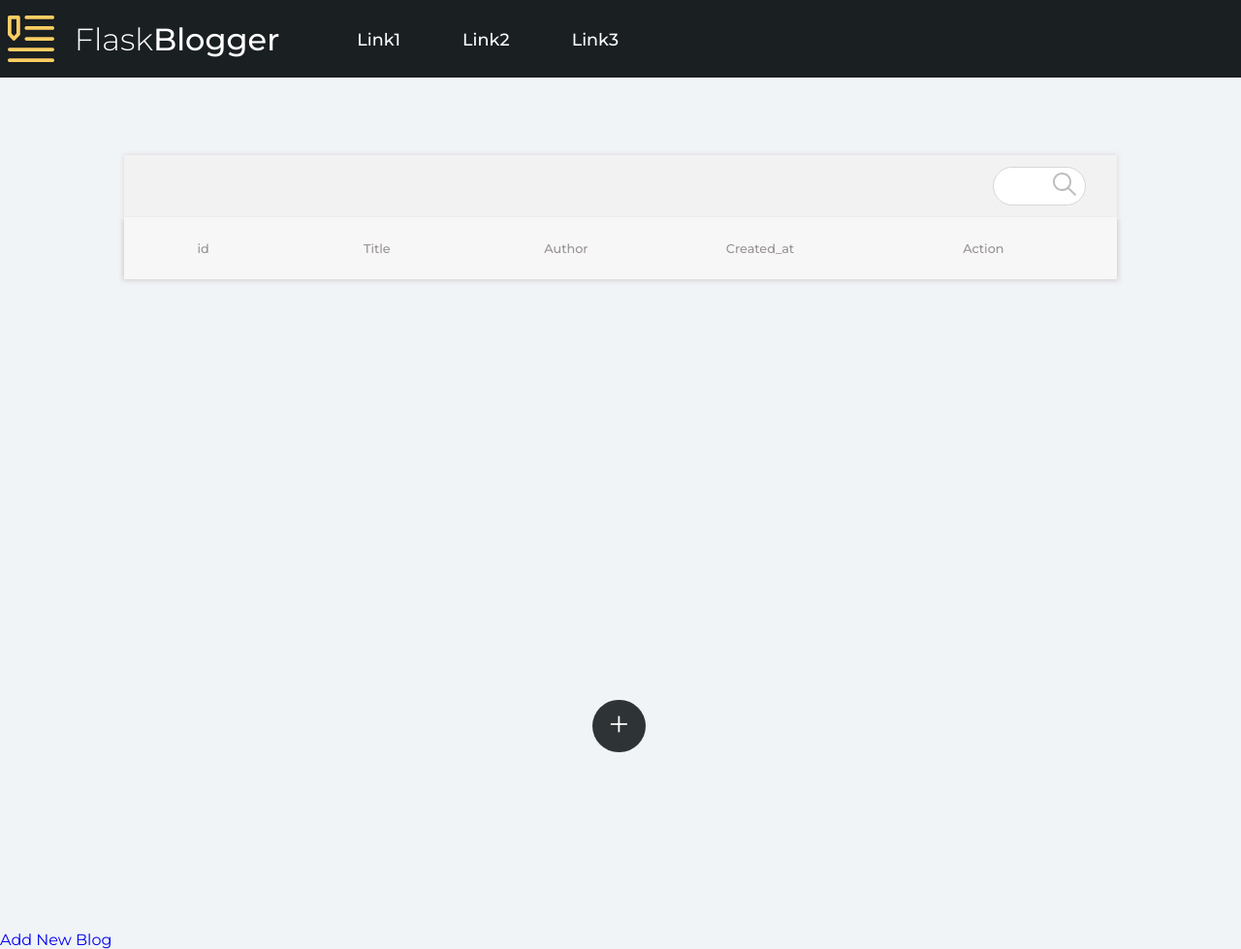
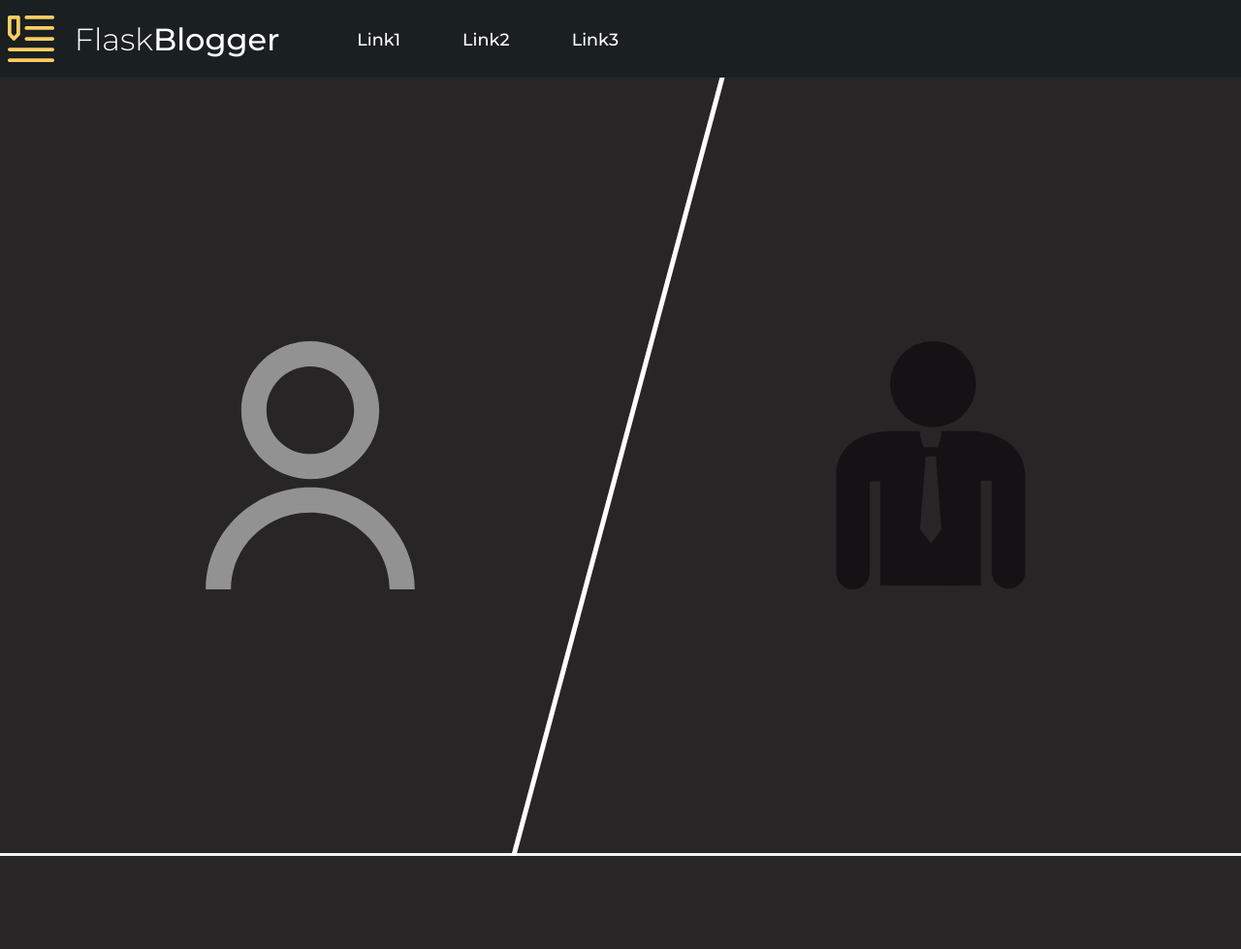
Before and after one commit to lamrouahmed/Flask, a Flask app: page / in a window 1280 px wide. Shown: the whole page at 97% size. After the commit the page ends 883 px from the top, so only its background shows below. Run offline with Flask 2, Linux system fonts and the light colour scheme; data that the repository does not hold is empty.

Commit message:
Added User/Admin functionnality

```diff
--- a/app.py
+++ b/app.py
@@ -5,8 +5,11 @@
 app = Flask(__name__)
 app.config['SQLALCHEMY_DATABASE_URI'] = 'mysql://root:''@localhost/blog'
 app.config['SQLALCHEMY_TRACK_MODIFICATIONS'] = False
+
 db = SQLAlchemy(app)
 
+ADMIN_USERNAME = 'admin'
+ADMIN_PASSWORD = 'flaskblog'
 
 class Blog(db.Model):
     id = db.Column(db.Integer, primary_key=True)
@@ -23,8 +26,30 @@
 
 @app.route('/')
 def index():
+    return render_template('index.html')
+
+@app.route('/admin')
+def admin():
+    return render_template('admin_login.html')
+
+@app.route('/authenticate_admin', methods = ['POST'])
+def authenticate_admin():
+    username = request.form.get('username')
+    password = request.form.get('password')
+
+    if username == ADMIN_USERNAME and password == ADMIN_PASSWORD:
+        # * Login Success
+        blogs = Blog.query.order_by(Blog.created_at).all()
+
+        return render_template('admin_index.html', blogs = blogs)
+    else:
+        # ! Login Unsuccessful
+        return render_template('admin_login.html', error = True)
+
+@app.route('/users')
+def users():
     blogs = Blog.query.order_by(Blog.created_at).all()
-    return render_template('index.html', blogs =  blogs)
+    return render_template('users_index.html', blogs =  blogs)
 
 @app.route('/delete/<int:id>')
 def delete(id):
--- /dev/null
+++ b/static/css/index.css
@@ -0,0 +1,124 @@
+@import url("https://fonts.googleapis.com/css2?family=Montserrat:wght@100;200;300;400;500;600;700;800;900&display=swap");
+*,
+*::after,
+*::before {
+  margin: 0;
+  padding: 0;
+  list-style: none;
+  text-decoration: none;
+  -webkit-box-sizing: border-box;
+          box-sizing: border-box;
+  font-family: 'Montserrat', sans-serif;
+}
+
+html {
+  height: 100%;
+}
+
+body {
+  height: 100%;
+  overflow: hidden;
+}
+
+.wrapper {
+  display: -webkit-box;
+  display: -ms-flexbox;
+  display: flex;
+  width: 100%;
+  height: 100%;
+  position: relative;
+}
+
+.wrapper::after {
+  content: '';
+  position: absolute;
+  display: block;
+  height: 104%;
+  width: 5px;
+  background-color: #FFF;
+  top: -15px;
+  right: 50%;
+  -webkit-transform: rotate(15deg);
+          transform: rotate(15deg);
+}
+
+.wrapper > div {
+  height: 100%;
+  width: 50%;
+  position: relative;
+}
+
+.wrapper .svg {
+  height: 100%;
+  width: 100%;
+  display: -webkit-box;
+  display: -ms-flexbox;
+  display: flex;
+  -webkit-box-align: center;
+      -ms-flex-align: center;
+          align-items: center;
+  -webkit-box-pack: center;
+      -ms-flex-pack: center;
+          justify-content: center;
+  background-color: #272525;
+  cursor: pointer;
+  position: relative;
+}
+
+.wrapper .svg:hover svg {
+  opacity: 1;
+  -webkit-transition: all 200ms ease-in-out;
+  transition: all 200ms ease-in-out;
+}
+
+.wrapper .svg:hover::after {
+  left: 42%;
+  opacity: 1;
+  -webkit-transition: all 200ms ease-in-out;
+  transition: all 200ms ease-in-out;
+}
+
+.wrapper .svg::after {
+  content: 'Text';
+  position: absolute;
+  color: #FFF;
+  font-size: 3rem;
+  bottom: 20%;
+  opacity: 0;
+  -webkit-transition: all 200ms ease-in-out;
+  transition: all 200ms ease-in-out;
+  left: 20%;
+  font-weight: 200;
+}
+
+.wrapper .svg svg {
+  height: 40%;
+  width: 40%;
+  fill: #FFF;
+  opacity: .5;
+  -webkit-transition: all 200ms ease-in-out;
+  transition: all 200ms ease-in-out;
+}
+
+.wrapper .svg1::after {
+  content: 'Utilisateurs';
+}
+
+.wrapper .svg1:hover::after {
+  left: 34%;
+  opacity: 1;
+  -webkit-transition: all 200ms ease-in-out;
+  transition: all 200ms ease-in-out;
+}
+
+.wrapper .svg2::after {
+  content: 'Admin';
+}
+
+.wrapper .svg2:hover::after {
+  left: 40%;
+  opacity: 1;
+  -webkit-transition: all 200ms ease-in-out;
+  transition: all 200ms ease-in-out;
+}
+/*# sourceMappingURL=style.css.map */
--- a/templates/edit.html
+++ b/templates/edit.html
@@ -1,7 +1,7 @@
 {% extends 'layout.html' %}
 
 {% block css %}
-<link rel="stylesheet" href="../static/css/form/form.css">
+  <link rel="stylesheet" href="../static/css/form/form.css">
 {% endblock css %}
 
 {% block title %}
--- a/templates/index.html
+++ b/templates/index.html
@@ -1,106 +1,46 @@
 {% extends 'layout.html' %}
 
 {% block css %}
-<link rel="stylesheet" href="../static/css/index/style.css">
+  <link rel="stylesheet" href="../static/css/index.css">
 {% endblock css %}
 
 {% block title %}
-<title>Home</title>
+  <title>FlaskBlogger</title>
 {% endblock title %}
 
 {% block body %}
-    <div class="Wrapper">
-        <div class="demandeWrapper">
-            <div class="actions">
-                <div class="searchContainer">
-                    <input type="text" class="search">
-                    <div class="searchSvg">
-                        <svg version="1.1" id="Capa_1" xmlns="http://www.w3.org/2000/svg"
-                            xmlns:xlink="http://www.w3.org/1999/xlink" x="0px" y="0px" viewBox="0 0 511.999 511.999"
-                            style="enable-background:new 0 0 511.999 511.999;" xml:space="preserve">
-
-                            <path
-                                d="M508.874,478.708L360.142,329.976c28.21-34.827,45.191-79.103,45.191-127.309c0-111.75-90.917-202.667-202.667-202.667    S0,90.917,0,202.667s90.917,202.667,202.667,202.667c48.206,0,92.482-16.982,127.309-45.191l148.732,148.732    c4.167,4.165,10.919,4.165,15.086,0l15.081-15.082C513.04,489.627,513.04,482.873,508.874,478.708z M202.667,362.667    c-88.229,0-160-71.771-160-160s71.771-160,160-160s160,71.771,160,160S290.896,362.667,202.667,362.667z" />
-
-                    </div>
-                </div>
+  <div class="wrapper">
+    <div class="auteurs">
+        <a href="{{ url_for('users') }}">
+            <div class="svg svg1">
+                <svg version="1.1" id="Capa_1" xmlns="http://www.w3.org/2000/svg"
+                    xmlns:xlink="http://www.w3.org/1999/xlink" x="0px" y="0px" viewBox="0 0 19.738 19.738"
+                    style="enable-background:new 0 0 19.738 19.738;" xml:space="preserve">
+                    <path d="M18.18,19.738h-2c0-3.374-2.83-6.118-6.311-6.118s-6.31,2.745-6.31,6.118h-2
+                  c0-4.478,3.729-8.118,8.311-8.118C14.451,11.62,18.18,15.26,18.18,19.738z" />
+                    <path d="M9.87,10.97c-3.023,0-5.484-2.462-5.484-5.485C4.385,2.461,6.846,0,9.87,0
+                  c3.025,0,5.486,2.46,5.486,5.485S12.895,10.97,9.87,10.97z M9.87,2C7.948,2,6.385,3.563,6.385,5.485S7.948,8.97,9.87,8.97
+                  c1.923,0,3.486-1.563,3.486-3.485S11.791,2,9.87,2z" />
+                </svg>
             </div>
-            <div class="header">
-                <div class="id_h">id</div>
-                <div class="id_h">Title</div>
-                <div class="type_lavage_h">Author</div>
-                <div class="prix_h">Created_at</div>
-                <div class="action_h">Action</div>
+        </a>
+    </div>
+    <div class="livres">
+        <a href="{{ url_for('admin') }}">
+            <div class="svg svg2">
+              <svg version="1.1" id="Capa_1" xmlns="http://www.w3.org/2000/svg" xmlns:xlink="http://www.w3.org/1999/xlink" x="0px" y="0px"
+              viewBox="0 0 17.531 17.531" style="enable-background:new 0 0 17.531 17.531;" xml:space="preserve">
+                <circle style="fill:#030104;" cx="8.931" cy="3.035" r="3.035"/>
+                <path style="fill:#030104;" d="M11.611,6.346H9.436C9.629,6.532,9.391,7.16,9.233,7.508c-0.308-0.055-0.626-0.05-0.935,0.013
+                  C8.143,7.173,7.896,6.534,8.09,6.346H5.976c-4.034,0.073-3.89,3.035-3.89,3.035l-0.002,6.915h0.004
+                  c0,0.016-0.001,0.033-0.001,0.049c0,0.656,0.532,1.186,1.186,1.186c0.655,0,1.186-0.529,1.186-1.186
+                  c0-0.016-0.003-0.033-0.003-0.049h0.003V9.899H5.2l-0.002,7.36l7.107,0.012l-0.002-7.402h0.771v6.427h0.002c0,0,0,0.004,0,0.008
+                  c0,0.654,0.531,1.186,1.188,1.186c0.652,0,1.183-0.531,1.183-1.186c0-0.004,0-0.008,0-0.008V9.381
+                  C15.184,6.299,11.611,6.346,11.611,6.346z M8.787,14.278l-0.779-0.975l0.393-5.141c0.238-0.043,0.483-0.046,0.725-0.01l0.01,0.107
+                  l0.189,2.487l0.195,2.557L8.787,14.278z"/>
+              </svg>
             </div>
-            <div class="blogs">
-                {% for blog in blogs %}
-                    <div class="blog" id="user" data-key="{{blog.id}}" data-search="{{blog.id}} {{blog.title}} {{blog.author}}">
-
-
-                        <div class="user_id">
-                            <p>{{blog.id}}</p>
-                        </div>
-                        <div class="l_name">
-                            <p>{{blog.title}}</p>
-                        </div>
-                        <div class="f_name">
-                            <p>{{blog.author}}</p>
-                        </div>
-
-
-                        <div class="phone">
-                            <p>{{blog.created_at.date()}}</p>
-                        </div>
-
-
-
-                        <div class="btns">
-                            <a href="/edit/{{blog.id}}" class="modify" data-action="modify" data-id="">
-                                <svg version="1.1" id="Capa_1" xmlns="http://www.w3.org/2000/svg"
-                                    xmlns:xlink="http://www.w3.org/1999/xlink" x="0px" y="0px" viewBox="0 0 383.947 383.947"
-                                    style="enable-background:new 0 0 383.947 383.947;" xml:space="preserve">
-                                    <polygon points="0,303.947 0,383.947 80,383.947 316.053,147.893 236.053,67.893 			">
-                                    </polygon>
-                                    <path d="M377.707,56.053L327.893,6.24c-8.32-8.32-21.867-8.32-30.187,0l-39.04,39.04l80,80l39.04-39.04
-                                    C386.027,77.92,386.027,64.373,377.707,56.053z">
-                                    </path>
-                                </svg>
-                            </a>
-                            <a href="/delete/{{blog.id}}" class="delete" data-action="delete" data-id="">
-                                <svg data-id="115" version="1.1" id="Capa_1" xmlns="http://www.w3.org/2000/svg"
-                                    xmlns:xlink="http://www.w3.org/1999/xlink" x="0px" y="0px" viewBox="0 0 384 384"
-                                    style="enable-background:new 0 0 384 384;" xml:space="preserve">
-
-                                    <path
-                                        d="M64,341.333C64,364.907,83.093,384,106.667,384h170.667C300.907,384,320,364.907,320,341.333v-256H64V341.333z">
-                                    </path>
-                                    <polygon
-                                        points="266.667,21.333 245.333,0 138.667,0 117.333,21.333 42.667,21.333 42.667,64 341.333,64 341.333,21.333 			">
-                                    </polygon>
-                                </svg>
-                            </a>
-                            <a href="/blog/{{blog.id}}" class="order" data-action="order" data-id="">
-                                <svg version="1.1" id="Layer_1" xmlns="http://www.w3.org/2000/svg" xmlns:xlink="http://www.w3.org/1999/xlink" x="0px" y="0px" viewBox="0 0 512 512" style="enable-background:new 0 0 512 512;" xml:space="preserve">
-                                            <path d="M488.727,0H302.545c-12.853,0-23.273,10.42-23.273,23.273c0,12.853,10.42,23.273,23.273,23.273h129.997L192.999,286.09    c-9.089,9.089-9.089,23.823,0,32.912c4.543,4.544,10.499,6.816,16.455,6.816c5.956,0,11.913-2.271,16.457-6.817L465.455,79.458    v129.997c0,12.853,10.42,23.273,23.273,23.273c12.853,0,23.273-10.42,23.273-23.273V23.273C512,10.42,501.58,0,488.727,0z"/>
-                                            <path d="M395.636,232.727c-12.853,0-23.273,10.42-23.273,23.273v209.455H46.545V139.636H256c12.853,0,23.273-10.42,23.273-23.273    S268.853,93.091,256,93.091H23.273C10.42,93.091,0,103.511,0,116.364v372.364C0,501.58,10.42,512,23.273,512h372.364    c12.853,0,23.273-10.42,23.273-23.273V256C418.909,243.147,408.489,232.727,395.636,232.727z"/>
-                                </svg>
-                            </a>
-
-                        </div>
-                    </div>
-                {% endfor %}
-            </div>
-        </div>
+        </a>
     </div>
-
-    <a href="{{ url_for('add') }}">Add New Blog</a>
-    <div class="add">
-        <p for="addId" id="label">
-            <a href="{{ url_for('add') }}">+</a>
-        </p>
-    </div>
+  </div>
 {% endblock body %}
-
-{% block script %}
-    <script src="../static/js/index.js"></script>
-{% endblock script %}
```
Also changed, not shown: templates/admin_index.html (added, +106 -0 lines), templates/admin_login.html (added, +40 -0 lines), templates/users_index.html (added, +75 -0 lines), static/assets/admin_login.png (added).
